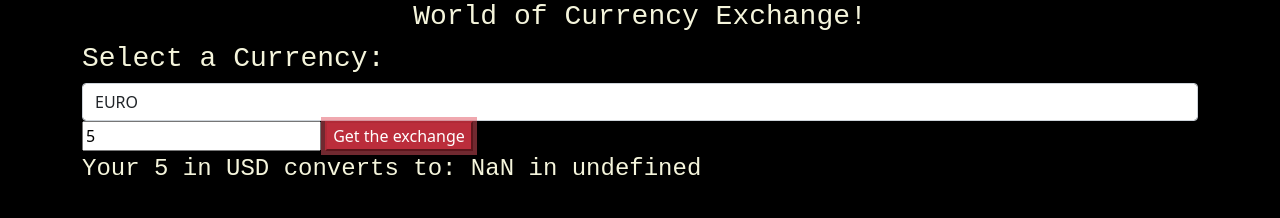
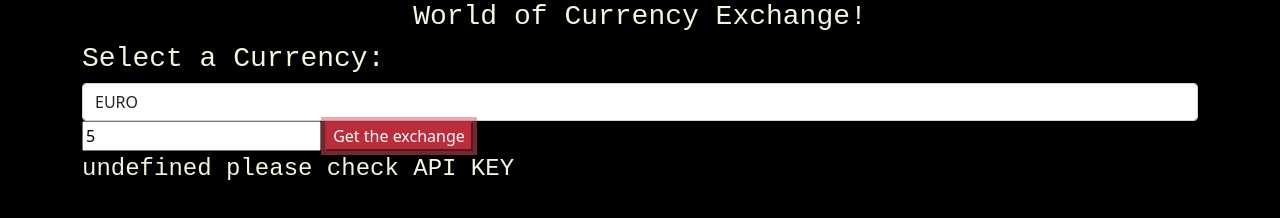
Before and after one commit to jakeedgar/currency-exchange, a website built with webpack: page src/index.html in a window 1280 px wide. Both pictures are taken after typing "5" into the empty fields and a click on the button "Get the exchange". Built offline with nearby package versions, Linux system fonts and the light colour scheme; no server answers.

Commit message:
WIP debugging Error Handling

```diff
--- a/src/css/styles.css
+++ b/src/css/styles.css
@@ -9,7 +9,7 @@ body {
   color: beige;
 }
 
-#exchange-display {
+#exchange-display, #error-display {
   font-size:x-large;
   font-family:'Courier New', Courier, monospace;
   color: beige;
--- a/src/index.html
+++ b/src/index.html
@@ -19,11 +19,11 @@
           <option value="PLN">ZLOTY</option>
           <option value="GEL">LARI</option>
         </select>
-        <input id="amount" type="number" placeholder="enter USD:" required>
+        <input id="amount" type="number" placeholder="enter USD:">
         <button class="btn-danger" id="btn-exchange">Get the exchange</button>
       </div>
       <div id="exchange-display"></div>
-      <div class="error-display"></div>
+      <div id="error-display"></div>
     </form>
   </div>
 </body>
--- a/src/index.js
+++ b/src/index.js
@@ -5,8 +5,8 @@ import $ from 'jquery';
 import CurrencyExchange from './js/currency-api.js';
 
 function displayExchange(response, amount) {
-  if (response.result === "error") {
-    $('.show-errors').text(`${response.result} ${response.error_type}`);
+  if (response.result !== "success") {
+    $('#error-display').text(`${response.result} please check API KEY`);
   } else {
     $("#exchange-display").text(`Your ${amount} in USD converts to: ${parseFloat(response.conversion_result).toFixed(2)} in ${response.target_code}`);
   }
--- a/src/js/currency-api.js
+++ b/src/js/currency-api.js
@@ -1,9 +1,10 @@
 export default class CurrencyExchange {
   static getValue(userInput, amount) {
-    return fetch(`https://v6.exchangerate-api.com/v6/${process.env.API_KEY}/pair/USD/${userInput}/${amount}`)
+    const API_KEY_TEST = "79633483f32a54ba20b5bwtf"
+    return fetch(`https://v6.exchangerate-api.com/v6/${API_KEY_TEST}/pair/USD/${userInput}/${amount}`)
     .then(function(response) {
       if (!response.ok) {
-        throw Error(response.statusText);
+        throw Error(response.result);
       }
       return response.json();
     })
```
